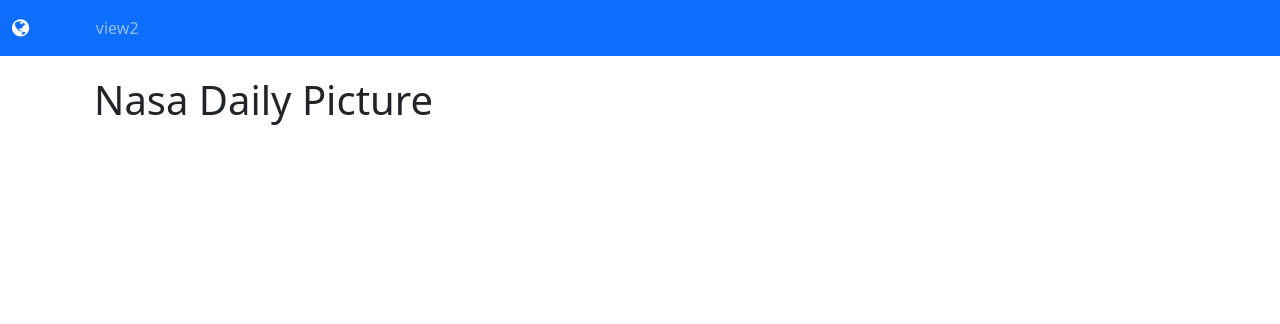
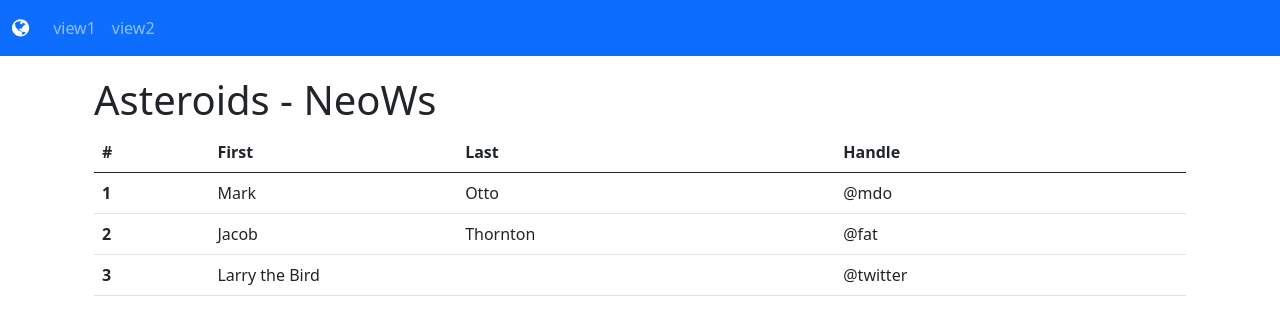
Before and after one commit to Z4rk4n/progedis, a website: page app/index.html in a window 1280 px wide. Drawn offline with nearby package versions, Linux system fonts and the light colour scheme; no server answers.

Commit message:
feature ( progedis ): asteroid list

```diff
--- a/app/app.css
+++ b/app/app.css
@@ -28,3 +28,7 @@
 .container {
   margin-top: 20px;
 }
+
+.margin-top-20 {
+  margin-top: 20px;
+}
--- a/app/app.js
+++ b/app/app.js
@@ -5,6 +5,7 @@
   'ngRoute',
   'myApp.home',
   'myApp.navBar',
+  'myApp.asteroidList',
   'myApp.version'
 ]).
 config(['$locationProvider', '$routeProvider', function($locationProvider, $routeProvider) {
--- /dev/null
+++ b/app/components/asteroid-list/asteroid-list.component.js
@@ -0,0 +1,16 @@
+'use strict';
+
+angular.module('myApp.asteroidList').component('asteroidList', {
+    templateUrl: 'components/asteroid-list/asteroid-list.template.html',
+    controller: ['$http', function PhoneListController($http) {
+
+        var self = this;
+
+        self.asteroids = {};
+
+        $http.get('https://api.nasa.gov/neo/rest/v1/feed?start_date=2015-09-07&end_date=2015-09-08&api_key=DEMO_KEY').then(function(response) {
+            self.aseroids = response.data;
+            console.log(self.aseroids);
+        });
+    }]
+});
--- /dev/null
+++ b/app/components/asteroid-list/asteroid-list.module.js
@@ -0,0 +1,5 @@
+'use strict';
+
+angular.module('myApp.asteroidList', [
+    'ngRoute'
+]);
--- /dev/null
+++ b/app/components/asteroid-list/asteroid-list.template.html
@@ -0,0 +1,29 @@
+<table class="table">
+    <thead>
+    <tr>
+        <th scope="col">#</th>
+        <th scope="col">First</th>
+        <th scope="col">Last</th>
+        <th scope="col">Handle</th>
+    </tr>
+    </thead>
+    <tbody>
+    <tr>
+        <th scope="row">1</th>
+        <td>Mark</td>
+        <td>Otto</td>
+        <td>@mdo</td>
+    </tr>
+    <tr>
+        <th scope="row">2</th>
+        <td>Jacob</td>
+        <td>Thornton</td>
+        <td>@fat</td>
+    </tr>
+    <tr>
+        <th scope="row">3</th>
+        <td colspan="2">Larry the Bird</td>
+        <td>@twitter</td>
+    </tr>
+    </tbody>
+</table>
--- a/app/components/nav-bar/nav-bar.template.html
+++ b/app/components/nav-bar/nav-bar.template.html
@@ -6,7 +6,7 @@
         </button>
         <div class="collapse navbar-collapse" id="navbarSupportedContent">
             <ul class="navbar-nav me-auto mb-2 mb-lg-0">
-                <li><a href="#!/view1" class="nav-linkHello,">view1</a></li>
+                <li><a href="#!/view1" class="nav-link">view1</a></li>
                 <li><a href="#!/view2" class="nav-link">view2</a></li>
             </ul>
         </div>
--- a/app/home/home.html
+++ b/app/home/home.html
@@ -1,8 +1,8 @@
 <div class="container">
     <div class="row">
         <div class="col col-md-12">
-            <h1 class="h1">Nasa Daily Picture</h1>
-            <img src="{{ dailyPicture }}" />
+            <h1 class="h1">Asteroids - NeoWs</h1>
+            <asteroid-list></asteroid-list>
         </div>
     </div>
 </div>
--- a/app/home/home.js
+++ b/app/home/home.js
@@ -11,4 +11,6 @@
 
     .controller('HomeCtrl', [function () {
 
+        var self = this;
+
     }]);
--- a/app/index.html
+++ b/app/index.html
@@ -33,6 +33,8 @@
 <script src="view2/view2.js"></script>
 <script src="components/nav-bar/nav-bar.module.js"></script>
 <script src="components/nav-bar/nav-bar.component.js"></script>
+<script src="components/asteroid-list/asteroid-list.module.js"></script>
+<script src="components/asteroid-list/asteroid-list.component.js"></script>
 <script src="core/version/version.js"></script>
 <script src="core/version/version-directive.js"></script>
 <script src="core/version/interpolate-filter.js"></script>
```
Also changed, not shown: app/home/home.spec.js (added, +16 -0 lines), app/index-async.html (+1 -0 lines).
